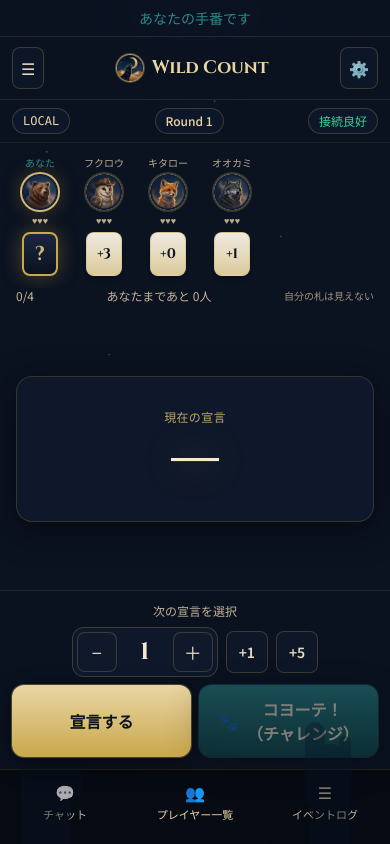
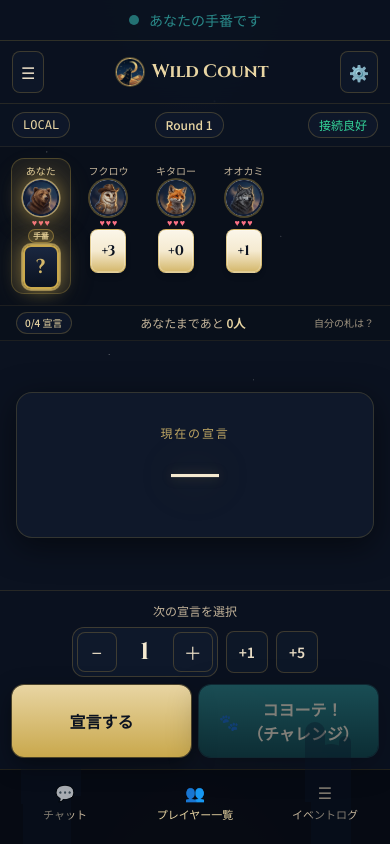
Before and after one commit to ryshirai/WildCount, a Vue app: page /game in a window 390 px wide. Built offline with nearby package versions, Linux system fonts and the light colour scheme.

Commit message:
Polish game seats and status UI to closer match the design mock (B4).
Strengthen turn rings, declared/status chips, hand and bid tiles, and coyote/result banners on desktop and mobile without changing game rules.

```diff
--- a/src/components/game/BidCard.vue
+++ b/src/components/game/BidCard.vue
@@ -12,12 +12,15 @@ withDefaults(
     value?: number | null
     mystery?: boolean
     compact?: boolean
+    /** Stronger frame (self / current turn) */
+    emphasized?: boolean
   }>(),
   {
     label: null,
     value: null,
     mystery: false,
     compact: false,
+    emphasized: false,
   },
 )
 </script>
@@ -26,7 +29,10 @@ withDefaults(
   <div
     v-if="mystery || (label == null && value == null)"
     class="card-tile-mystery"
-    :class="compact ? '!h-11 !w-9 !text-xl' : ''"
+    :class="[
+      compact ? '!h-11 !w-9 !text-xl' : '',
+      emphasized ? 'ring-2 ring-gold-300/60 shadow-turn-glow' : '',
+    ]"
     title="非公開"
   >
     ?
@@ -34,7 +40,10 @@ withDefaults(
   <div
     v-else
     class="card-tile"
-    :class="compact ? '!h-11 !w-9 !text-sm' : ''"
+    :class="[
+      compact ? '!h-11 !w-9 !text-sm' : '',
+      emphasized ? 'ring-2 ring-gold-400/50 shadow-gold-glow' : '',
+    ]"
   >
     {{ label != null ? label : value }}
   </div>
--- a/src/components/game/CurrentBidDisplay.vue
+++ b/src/components/game/CurrentBidDisplay.vue
@@ -15,7 +15,7 @@ withDefaults(
 <template>
   <div class="flex flex-col items-center text-center">
     <p
-      class="font-medium tracking-wide text-gold-300/90"
+      class="font-medium tracking-[0.15em] text-gold-300/90"
       :class="compact ? 'text-xs' : 'text-sm'"
     >
       現在の宣言
@@ -23,13 +23,13 @@ withDefaults(
     <p
       class="font-display font-bold leading-none text-gold-100"
       :class="compact ? 'mt-1 text-6xl' : 'mt-2 text-7xl sm:text-8xl'"
-      style="text-shadow: 0 0 40px rgba(201, 168, 76, 0.35)"
+      style="text-shadow: 0 0 48px rgba(201, 168, 76, 0.4), 0 0 12px rgba(201, 168, 76, 0.25)"
     >
       {{ currentBid == null ? '—' : currentBid }}
     </p>
     <p
       v-if="showTurnsHint && turnsUntilSelf != null"
-      class="mt-3 rounded-full border border-gold-400/20 bg-night-800/60 px-3 py-1 text-sand-dim"
+      class="mt-3 rounded-full border border-gold-400/25 bg-night-800/70 px-3.5 py-1 text-sand-dim shadow-sm backdrop-blur-sm"
       :class="compact ? 'text-xs' : 'text-sm'"
     >
       あなたまであと
--- a/src/components/game/MobilePlayerCarousel.vue
+++ b/src/components/game/MobilePlayerCarousel.vue
@@ -9,23 +9,33 @@ defineProps<{
 </script>
 
 <template>
-  <div class="relative">
+  <div class="relative border-b border-gold-400/10 bg-night-950/40">
     <div
-      class="flex gap-2 overflow-x-auto px-3 py-3 scrollbar-none"
+      class="flex gap-2.5 overflow-x-auto px-3 py-3 scrollbar-none"
       style="scrollbar-width: none"
     >
       <div
         v-for="player in players"
         :key="player.id"
-        class="flex w-14 shrink-0 flex-col items-center gap-1"
+        class="flex w-[3.6rem] shrink-0 flex-col items-center gap-0.5 rounded-xl px-0.5 py-1 transition"
         :class="[
-          player.isCurrentTurn ? 'opacity-100' : 'opacity-95',
+          player.isCurrentTurn
+            ? 'bg-gold-400/10 ring-1 ring-gold-400/35'
+            : player.isSelf
+              ? 'bg-teal-deep/25 ring-1 ring-teal-soft/25'
+              : '',
           player.lives <= 0 ? 'opacity-40 grayscale' : '',
         ]"
       >
         <div
-          class="truncate text-[10px] font-medium"
-          :class="player.isSelf ? 'text-teal-soft' : 'text-sand-dim'"
+          class="max-w-full truncate text-[10px] font-medium"
+          :class="
+            player.isCurrentTurn
+              ? 'text-gold-200'
+              : player.isSelf
+                ? 'text-teal-soft'
+                : 'text-sand-dim'
+          "
         >
           {{ player.name }}
         </div>
@@ -38,20 +48,43 @@ defineProps<{
           size="sm"
           hide-name
         />
-        <div class="text-[9px] text-sand-dim">
-          <template v-if="player.lives <= 0">脱落</template>
-          <template v-else>{{ '♥'.repeat(player.lives) }}</template>
+        <!-- Lives -->
+        <div
+          v-if="player.lives > 0"
+          class="flex items-center gap-px"
+          :aria-label="`ライフ ${player.lives}`"
+        >
+          <span
+            v-for="i in Math.min(player.lives, 3)"
+            :key="i"
+            class="text-[9px] leading-none text-rose-400"
+            aria-hidden="true"
+          >♥</span>
         </div>
+        <div v-else class="text-[9px] text-red-300/80">脱落</div>
+
+        <!-- Declared / turn chip (compact) -->
+        <span
+          v-if="player.lives > 0 && player.isCurrentTurn"
+          class="seat-chip-turn !px-1 !text-[8px]"
+        >手番</span>
+        <span
+          v-else-if="player.lives > 0 && player.hasDeclared"
+          class="seat-chip-declared !px-1 !text-[8px]"
+        >済</span>
+
         <!-- Hand: others face-up, self ? -->
         <BidCard
           v-if="player.lives > 0"
           :label="player.handHidden ? null : player.handLabel"
           :mystery="player.handHidden || player.handLabel == null"
+          :emphasized="player.isCurrentTurn || player.isSelf"
           compact
         />
         <div
           v-if="player.lives > 0 && player.bid != null"
-          class="font-display text-[10px] font-bold text-gold-200"
+          class="bid-chip-sm"
+          :title="`宣言 ${player.bid}`"
         >
           {{ player.bid }}
         </div>
--- a/src/components/game/PlayerAvatar.vue
+++ b/src/components/game/PlayerAvatar.vue
@@ -41,9 +41,11 @@ const sizeClass = computed(() => {
 })
 
 const ringClass = computed(() => {
-  if (props.highlighted) return 'ring-gold-300 shadow-gold-glow'
-  if (props.self) return 'ring-teal-soft/80'
-  return 'ring-gold-400/30'
+  if (props.highlighted) {
+    return 'ring-[3px] ring-gold-300 shadow-turn-glow avatar-turn-ring'
+  }
+  if (props.self) return 'ring-2 ring-teal-soft/90 shadow-[0_0_12px_rgba(42,138,138,0.35)]'
+  return 'ring-2 ring-gold-400/35'
 })
 
 function onImgError() {
@@ -56,12 +58,12 @@ function onImgError() {
     <div class="relative">
       <div
         v-if="seatIndex != null"
-        class="absolute -left-1 -top-1 z-10 flex h-5 w-5 items-center justify-center rounded-full bg-night-900 text-[10px] font-bold text-gold-300 ring-1 ring-gold-400/40"
+        class="absolute -left-1 -top-1 z-10 flex h-5 w-5 items-center justify-center rounded-full bg-night-900 text-[10px] font-bold text-gold-300 ring-1 ring-gold-400/50 shadow-sm"
       >
         {{ seatIndex }}
       </div>
       <div
-        class="flex items-center justify-center overflow-hidden rounded-full bg-gradient-to-b from-night-600 to-night-800 ring-2"
+        class="flex items-center justify-center overflow-hidden rounded-full bg-gradient-to-b from-night-600 to-night-800"
         :class="[sizeClass, ringClass]"
       >
         <img
@@ -81,11 +83,14 @@ function onImgError() {
     </div>
     <div
       v-if="!hideName"
-      class="max-w-[4.5rem] text-center leading-tight"
+      class="max-w-[5rem] text-center leading-tight"
     >
       <div
         class="truncate text-xs font-semibold"
-        :class="self ? 'text-teal-soft' : 'text-sand'"
+        :class="[
+          self ? 'text-teal-soft' : 'text-sand',
+          highlighted ? 'text-gold-100' : '',
+        ]"
       >
         {{ name }}
       </div>
--- a/src/styles/main.css
+++ b/src/styles/main.css
@@ -55,16 +55,77 @@
 
   .card-tile {
     @apply flex h-12 w-10 items-center justify-center rounded-lg
-      border border-gold-300/40 bg-gradient-to-b from-gold-50 to-gold-200
+      border border-gold-400/50 bg-gradient-to-b from-gold-50 via-gold-100 to-gold-300
       font-display text-lg font-bold text-night-900 shadow-md
+      ring-1 ring-inset ring-white/25
       sm:h-14 sm:w-11 sm:text-xl;
   }
 
   .card-tile-mystery {
     @apply flex h-14 w-11 items-center justify-center rounded-lg
       border-2 border-gold-400 bg-gradient-to-b from-night-700 to-night-900
-      font-display text-2xl font-bold text-gold-300 shadow-gold-glow;
+      font-display text-2xl font-bold text-gold-300 shadow-gold-glow
+      ring-1 ring-gold-400/30;
   }
+
+  /* Seat status chips (宣言済み / 手番 / あなた) */
+  .seat-chip {
+    @apply inline-flex max-w-full items-center justify-center truncate rounded-full
+      px-1.5 py-0.5 text-[9px] font-semibold leading-none tracking-tight;
+  }
+
+  .seat-chip-declared {
+    @apply seat-chip border border-emerald-400/40 bg-emerald-950/80 text-emerald-300;
+  }
+
+  .seat-chip-turn {
+    @apply seat-chip border border-gold-400/50 bg-gold-400/15 text-gold-200;
+  }
+
+  .seat-chip-self {
+    @apply seat-chip border border-teal-soft/40 bg-teal-deep/50 text-teal-soft;
+  }
+
+  .seat-chip-wait {
+    @apply seat-chip border border-gold-400/15 bg-night-800/70 text-sand-dim;
+  }
+
+  .seat-chip-out {
+    @apply seat-chip border border-red-400/25 bg-night-900/80 text-red-300/80;
+  }
+
+  /* Declared bid under hand tile */
+  .bid-chip {
+    @apply inline-flex min-w-[1.75rem] items-center justify-center rounded-md
+      border border-gold-400/55 bg-night-900/95 px-1.5 py-0.5
+      font-display text-xs font-bold tabular-nums text-gold-200
+      shadow-[0_0_10px_rgba(201,168,76,0.2)];
+  }
+
+  .bid-chip-sm {
+    @apply bid-chip !min-w-[1.35rem] !rounded !px-1 !py-px !text-[10px];
+  }
+}
+
+/* Current-turn avatar pulse */
+@keyframes turn-ring-pulse {
+  0%,
+  100% {
+    box-shadow:
+      0 0 0 1px rgba(201, 168, 76, 0.55),
+      0 0 14px rgba(201, 168, 76, 0.45),
+      0 0 28px rgba(201, 168, 76, 0.2);
+  }
+  50% {
+    box-shadow:
+      0 0 0 2px rgba(232, 213, 163, 0.75),
+      0 0 22px rgba(201, 168, 76, 0.65),
+      0 0 40px rgba(201, 168, 76, 0.35);
+  }
+}
+
+.avatar-turn-ring {
+  animation: turn-ring-pulse 2.2s ease-in-out infinite;
 }
 
 /* Desert night backdrop decorations */
--- a/src/views/GameView.vue
+++ b/src/views/GameView.vue
@@ -183,20 +183,30 @@ async function onChallenge() {
       <!-- Pace / turn status -->
       <div
         v-if="paceHint"
-        class="relative z-20 flex items-center justify-center gap-2 border-b border-gold-400/15 bg-night-900/85 px-3 py-2 text-center text-sm backdrop-blur-sm"
+        class="relative z-20 flex items-center justify-center gap-2.5 border-b px-3 py-2.5 text-center text-sm font-medium backdrop-blur-md"
         :class="
           awaitingResultView
-            ? 'text-teal-soft'
-            : busy
-              ? 'text-gold-200'
-              : 'text-teal-soft'
+            ? 'border-teal-soft/35 bg-teal-deep/40 text-teal-soft'
+            : botsRunning
+              ? 'border-gold-400/30 bg-night-800/90 text-gold-200'
+              : 'border-gold-400/20 bg-night-900/90 text-teal-soft'
         "
         role="status"
         aria-live="polite"
       >
         <span
           v-if="botsRunning"
-          class="inline-block h-2 w-2 animate-pulse rounded-full bg-gold-300"
+          class="inline-flex h-2.5 w-2.5 shrink-0 animate-pulse rounded-full bg-gold-300 shadow-[0_0_8px_rgba(201,168,76,0.7)]"
+          aria-hidden="true"
+        />
+        <span
+          v-else-if="awaitingResultView"
+          class="inline-flex h-2.5 w-2.5 shrink-0 rounded-full bg-teal-soft shadow-[0_0_8px_rgba(42,138,138,0.6)]"
+          aria-hidden="true"
+        />
+        <span
+          v-else
+          class="inline-flex h-2.5 w-2.5 shrink-0 rounded-full bg-teal-soft/80"
           aria-hidden="true"
         />
         {{ paceHint }}
@@ -205,18 +215,33 @@ async function onChallenge() {
       <!-- Coyote: wait for player before result screen -->
       <div
         v-if="coyoteBanner"
-        class="relative z-20 border-b border-teal-soft/30 bg-night-900/95 px-4 py-4"
+        class="relative z-20 border-b border-teal-soft/40 bg-gradient-to-b from-teal-deep/50 to-night-900/98 px-4 py-5 sm:py-6"
       >
-        <div class="mx-auto flex max-w-lg flex-col items-center gap-3 text-center">
-          <p class="text-xs uppercase tracking-wider text-sand-dim">チャレンジ成立</p>
-          <p class="font-display text-xl font-bold text-teal-soft sm:text-2xl">コヨーテ！</p>
-          <p class="text-sm text-sand-dim">
-            {{ coyoteBanner.challenger }} が
-            {{ coyoteBanner.bidder }} の宣言
-            <span class="font-display font-bold text-gold-200">{{ coyoteBanner.bid }}</span>
+        <div class="mx-auto flex max-w-md flex-col items-center gap-3.5 text-center">
+          <p class="text-[11px] font-semibold uppercase tracking-[0.2em] text-sand-dim">
+            チャレンジ成立
+          </p>
+          <p
+            class="font-display text-2xl font-bold text-teal-soft sm:text-3xl"
+            style="text-shadow: 0 0 24px rgba(42, 138, 138, 0.45)"
+          >
+            コヨーテ！
+          </p>
+          <p class="max-w-sm text-sm leading-relaxed text-sand-dim">
+            <span class="font-medium text-sand">{{ coyoteBanner.challenger }}</span>
+            が
+            <span class="font-medium text-sand">{{ coyoteBanner.bidder }}</span>
+            の宣言
+            <span class="mx-0.5 inline-flex items-center rounded-md border border-gold-400/40 bg-night-900/80 px-1.5 py-0.5 font-display text-base font-bold text-gold-200">
+              {{ coyoteBanner.bid }}
+            </span>
             にチャレンジ
           </p>
-          <button type="button" class="btn-gold w-full max-w-xs" @click="openResult">
+          <button
+            type="button"
+            class="btn-gold mt-1 w-full max-w-xs !py-3.5 text-base shadow-gold-glow"
+            @click="openResult"
+          >
             結果を見る
           </button>
         </div>
@@ -279,16 +304,21 @@ async function onChallenge() {
 
         <MobilePlayerCarousel :players="room.players" />
 
-        <div class="flex items-center justify-between px-4 pb-1 text-xs text-sand-dim">
-          <span
-            >{{ room.players.filter((p) => p.hasDeclared).length }}/{{ room.playerCount }}</span
-          >
-          <span>あなたまであと {{ room.turnsUntilSelf }}人</span>
-          <span class="text-[10px] text-sand-dim/80">自分の札は見えない</span>
+        <div
+          class="flex items-center justify-between gap-2 border-b border-gold-400/10 bg-night-950/30 px-4 py-1.5 text-xs text-sand-dim"
+        >
+          <span class="chip !px-2 !py-0.5 !text-[10px]">
+            {{ room.players.filter((p) => p.hasDeclared).length }}/{{ room.playerCount }} 宣言
+          </span>
+          <span>
+            あなたまであと
+            <span class="font-semibold text-gold-200">{{ room.turnsUntilSelf }}人</span>
+          </span>
+          <span class="text-[10px] text-sand-dim/80">自分の札は？</span>
         </div>
 
         <main class="flex flex-1 flex-col items-center justify-center px-4 py-4">
-          <div class="panel w-full max-w-sm px-6 py-8">
+          <div class="panel w-full max-w-sm px-6 py-8 shadow-panel">
             <CurrentBidDisplay
               compact
               :show-turns-hint="false"
--- a/tailwind.config.js
+++ b/tailwind.config.js
@@ -37,6 +37,8 @@ export default {
       boxShadow: {
         gold: '0 0 0 1px rgba(201, 168, 76, 0.35), 0 8px 24px rgba(0,0,0,0.45)',
         'gold-glow': '0 0 20px rgba(201, 168, 76, 0.35)',
+        'turn-glow':
+          '0 0 0 1px rgba(201, 168, 76, 0.55), 0 0 18px rgba(201, 168, 76, 0.55), 0 0 36px rgba(201, 168, 76, 0.25)',
         panel: '0 8px 32px rgba(0,0,0,0.5)',
       },
       backgroundImage: {
```
Also changed, not shown: src/components/game/PlayerSeat.vue (+52 -30 lines), 3 other files (tests, documents, lock files or other folders).
